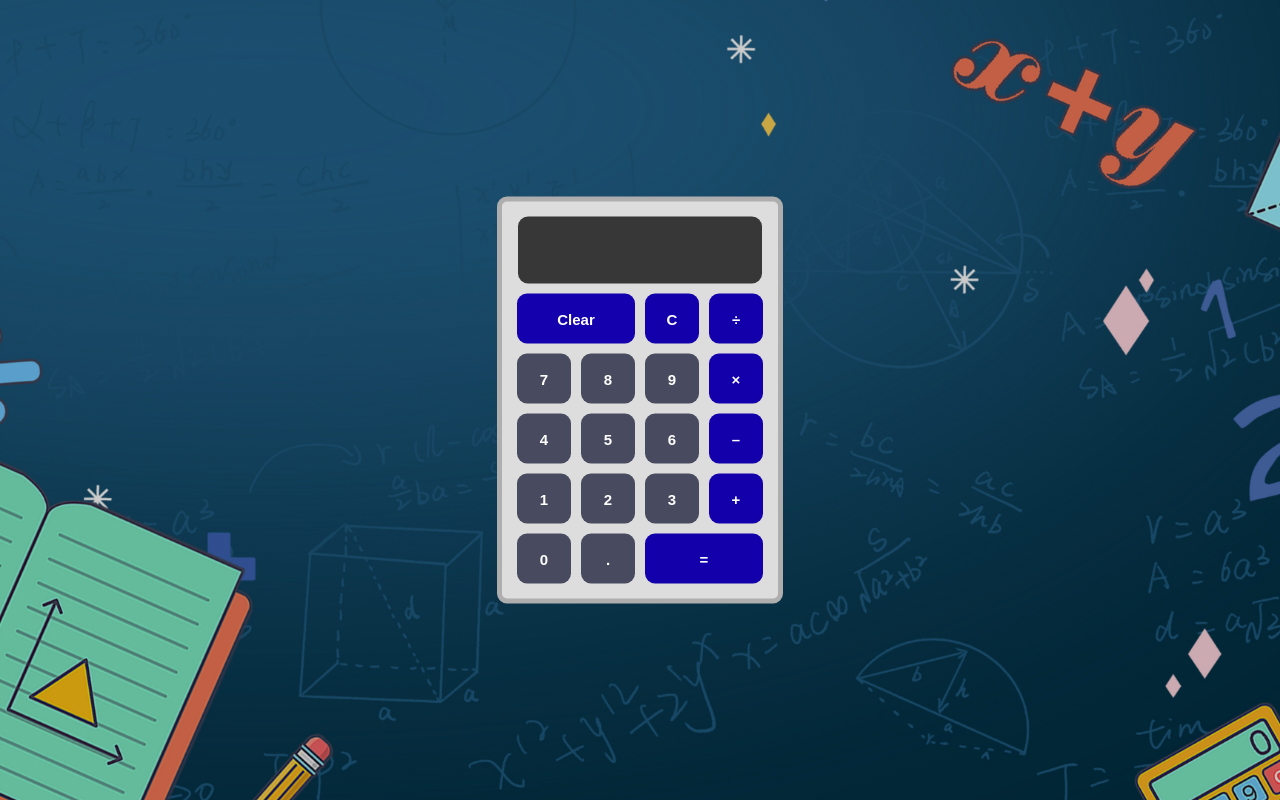
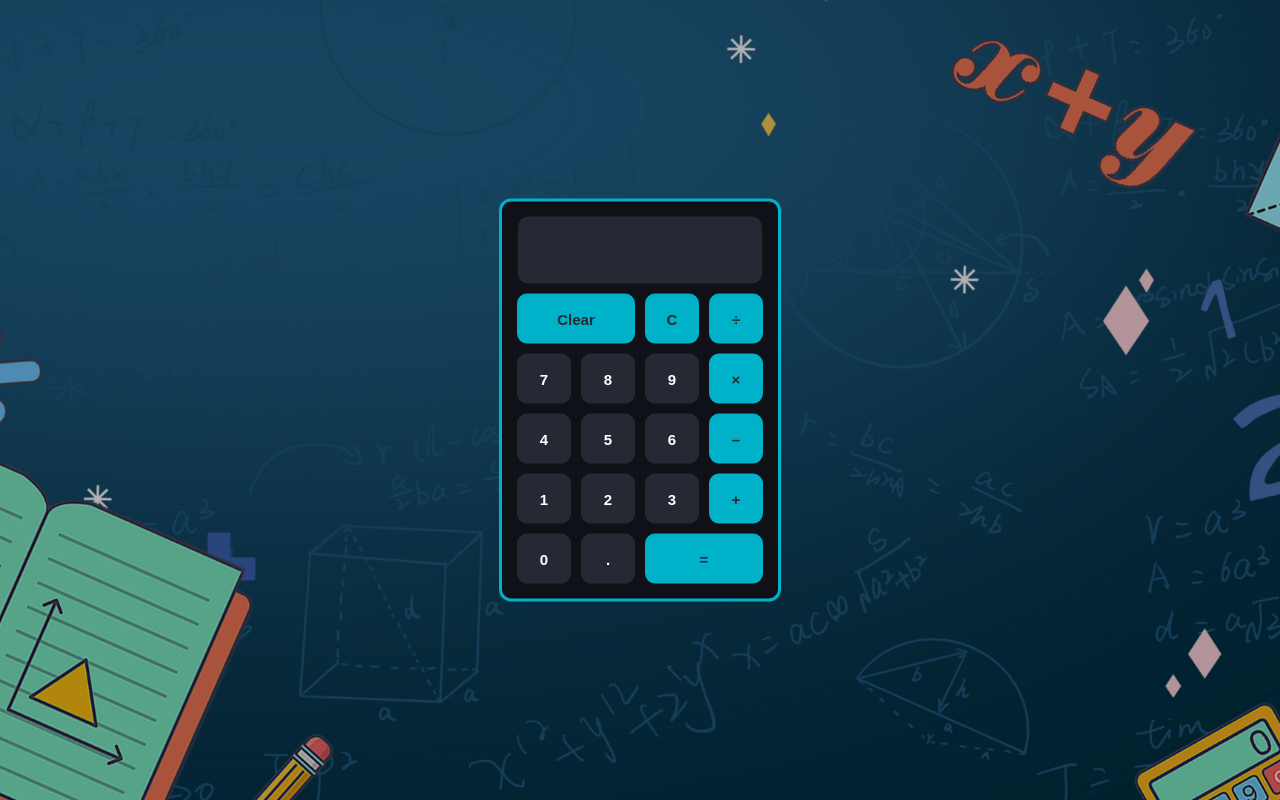
Before and after one commit to Anirvan02/CodSoft, a plain HTML site: page Task-3: Calculator/index.html in a window 1280 px wide. Drawn offline with Linux system fonts and the light colour scheme.

Commit message:
Update style.css

```diff
--- a/Task-3: Calculator/style.css
+++ b/Task-3: Calculator/style.css
@@ -4,7 +4,7 @@ body {
     height: 100%;
     min-height: 100vh;
     margin: 0 auto;
-    background: linear-gradient(rgba(0, 0, 0, 0.2), rgba(0, 0, 0, 0.2)), url(../bg/bground.png);
+    background: linear-gradient(rgba(0, 0, 0, 0.3), rgba(0, 0, 0, 0.3)), url(../bg/bground.png);
     background-size: cover;
     background-position: center;
     position: relative;
@@ -18,9 +18,9 @@ body {
     width: 256px;
     text-align: center;
     padding: 10px;
-    background: #dddddd;
-    border-radius: 10px;
-    border: 5px solid #aeaeae;
+    background: #101116;
+    border-radius: 12px;
+    border: 3px solid #00b2c9;
 }
 
 .keypad {
@@ -33,7 +33,7 @@ input[type = "text"] {
     margin: 5px;
     height: 65px;
     width: 240px;
-    background-color: #373737;
+    background-color: #262834;
     border: 0px;
     color: rgb(255, 255, 255);
     text-align: right;
@@ -46,20 +46,20 @@ input[type = "text"] {
 #clear {
     grid-column: 1/3;
     grid-row: 1;
-    color: #ffffff;
-    background: #1400ac
+    color: #262834;
+    background: #00b2c9
 }
 
 #equals {
     grid-column: 3/5;
     grid-row: 5;
-    color: #ffffff;
-    background: #1400ab
+    color: #262834;
+    background: #00b2c9
 }
 
 #backspace {
-    color: #ffffff;
-    background: #1400ab
+    color: #262834;
+    background: #00b2c9
 }
 
 button {
@@ -67,13 +67,13 @@ button {
     border: none;
     border-radius: 10px;
     cursor: pointer;
-    background: #484b5f;
+    background: #262834;
     color: #fff;
     font-weight: 550;
     font-size: 15px;
 }
 
 .highlight {
-    color: #ffffff;
-    background: #1400ab
+    color: #262834;
+    background: #00b2c9
 }
```
